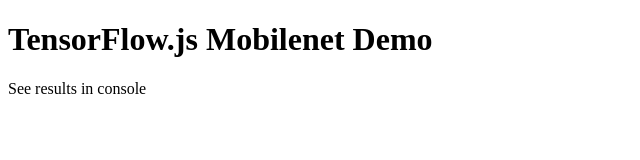
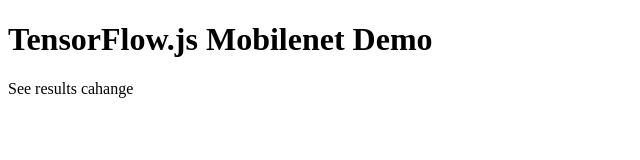
Before and after one commit to sagirr/netfly, a website: page public/index.html in a window 1280 px wide. Shown: the full height of the page, 0-640 px from the left. Drawn offline with Linux system fonts and the light colour scheme.

Commit message:
işlem yapıldı

```diff
--- a/public/index.html
+++ b/public/index.html
@@ -5,7 +5,7 @@
 <body>
   <h1>TensorFlow.js Mobilenet Demo</h1>
 
-  <div>See results in console</div>
+  <div>See results cahange</div>
 </body>
 
 
```
